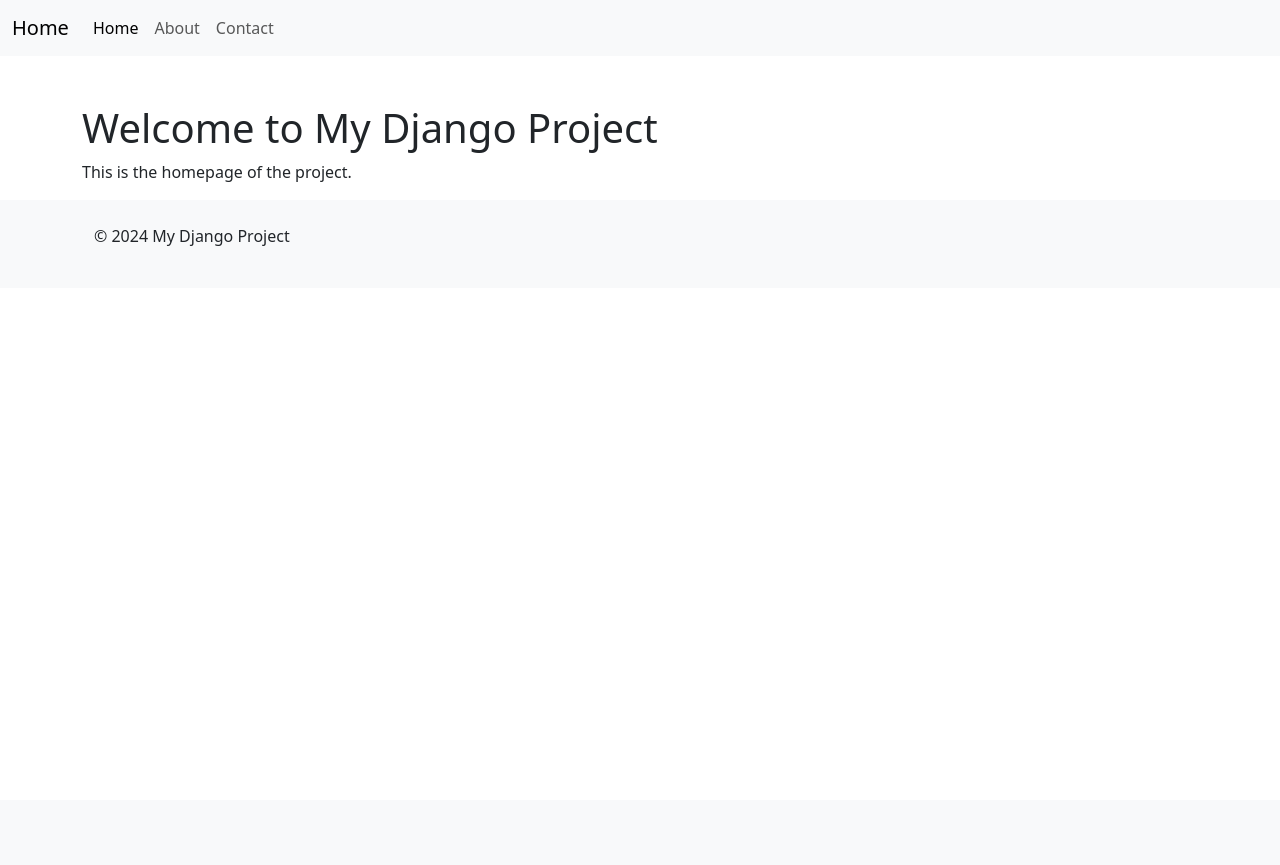
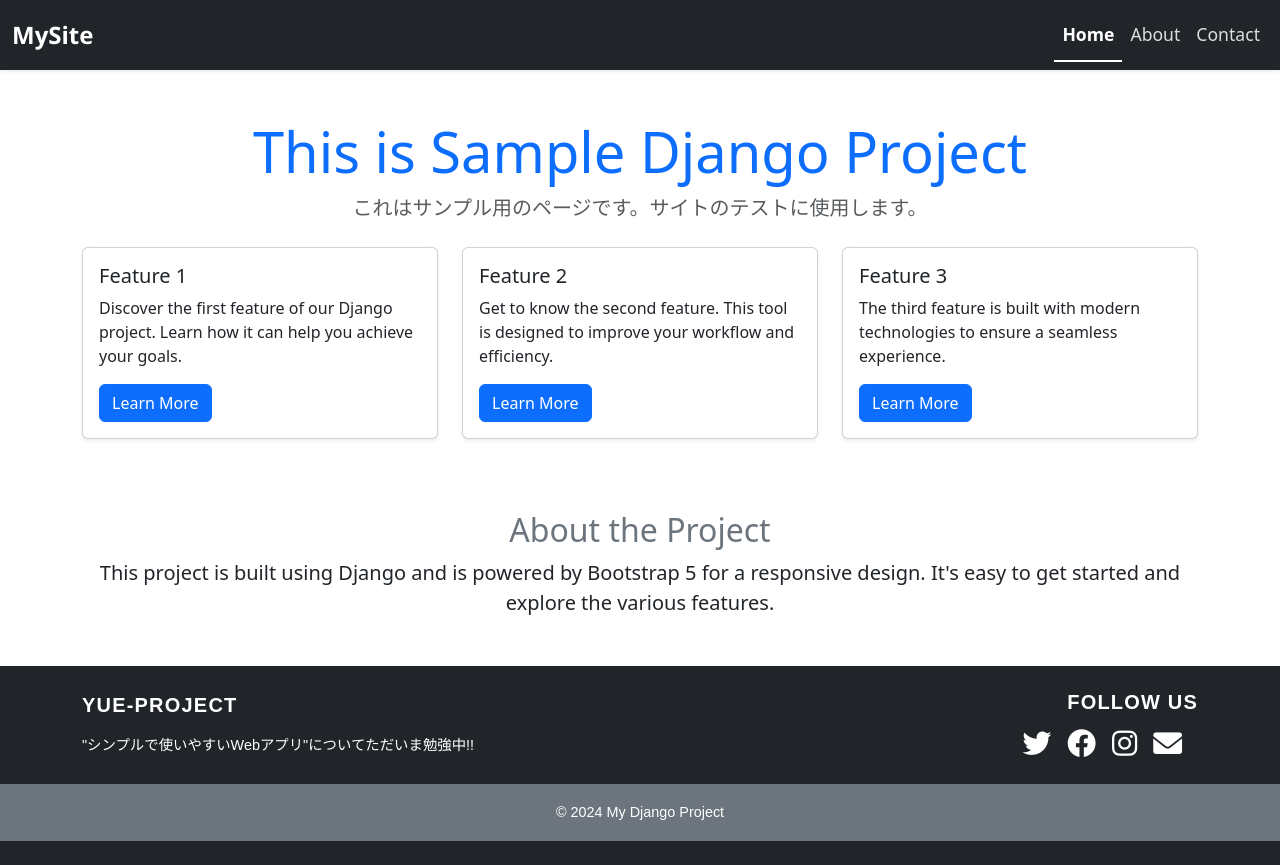
Before and after one commit to yue4521/mysite-django, a Django app: page / in a window 1280 px wide. Before the commit the page ends 246 px from the top, so only its background shows below. Run offline with Django 4.2, Linux system fonts and the light colour scheme; some libraries are stand-ins or nearby versions.

Commit message:
coding header and footer. add sample.html

```diff
--- /dev/null
+++ b/mysite/myblog/static/css/footer.css
@@ -0,0 +1,18 @@
+footer {
+    font-family: 'Arial', sans-serif;
+    font-size: 0.9rem;
+}
+footer h5 {
+    letter-spacing: 1.2px;
+    font-weight: bold;
+}
+footer a {
+    transition: transform 0.3s ease, color 0.3s ease;
+}
+footer a:hover {
+    color: #00aced;
+    transform: scale(1.1);
+}
+footer p {
+    line-height: 1.7;
+}
--- /dev/null
+++ b/mysite/myblog/static/css/header.css
@@ -0,0 +1,61 @@
+/* ナビゲーションバーのスタイル */
+.navbar-brand {
+    font-family: 'Segoe UI', Tahoma, Geneva, Verdana, sans-serif;
+    font-size: 1.5rem;
+    font-weight: bold;
+}
+
+.navbar-nav .nav-link {
+    color: #ddd;
+    font-size: 1.1rem;
+    padding: 0.8rem;
+    transition: color 0.3s ease;
+}
+
+.navbar-nav .nav-link:hover {
+    color: #fff;
+}
+
+.navbar-nav .active {
+    color: #fff;
+    font-weight: bold;
+    border-bottom: 2px solid #fff;
+}
+
+/* ナビゲーションバーの影 */
+.navbar {
+    box-shadow: 0 4px 6px rgba(0, 0, 0, 0.1);
+}
+
+/* トグルボタンのスタイル調整 */
+.navbar-toggler {
+    border: none;
+}
+
+.navbar-toggler-icon {
+    filter: invert(1);
+}
+/* ヘッダー全体のサイズを調整 */
+header {
+    padding: 2rem 0;  /* 上下の余白を増やして高さを大きく */
+    background-color: #343a40;  /* 背景色をダークに */
+}
+
+/* ヘッダー内のテキスト */
+header .navbar-brand {
+    font-size: 2.5rem;  /* サイト名のフォントサイズを大きく */
+    font-weight: bold;  /* 太字 */
+    color: #ffffff;  /* フォントカラー */
+}
+
+/* ヘッダー内のナビゲーションリンク */
+header .navbar-nav .nav-link {
+    font-size: 1.3rem;  /* リンクのフォントサイズを大きく */
+    color: #ddd;
+    transition: color 0.3s ease;
+}
+
+/* ホバー時のリンクの色 */
+header .navbar-nav .nav-link:hover {
+    color: #fff;
+}
--- a/mysite/myblog/templates/home.html
+++ b/mysite/myblog/templates/home.html
@@ -8,13 +8,9 @@
   <body>
     {% include 'includes/header.html' %}
 
-    <div class="container mt-5">
-      <h1>Welcome to My Django Project</h1>
-      <p>This is the homepage of the project.</p>
-    </div>
+    {% include 'sample/sample.html' %}
 
     {% include 'includes/footer.html' %}
 
-    {% bootstrap_javascript %}
   </body>
 </html>
--- a/mysite/myblog/templates/includes/footer.html
+++ b/mysite/myblog/templates/includes/footer.html
@@ -1,7 +1,41 @@
-<!-- templates/includes/footer.html -->
+<!-- Font Awesome CDN -->
+<link href="https://cdnjs.cloudflare.com/ajax/libs/font-awesome/6.0.0-beta3/css/all.min.css" rel="stylesheet">
+
 <!-- フッター -->
-<footer class="bg-light text-center text-lg-start">
-  <div class="container p-4">
-    <p>&copy; 2024 My Django Project</p>
+<footer class="bg-dark text-white text-center text-lg-start py-4">
+  <div class="container">
+    <div class="row align-items-center">
+      <!-- 左側の説明 -->
+      <div class="col-lg-6 col-md-12 mb-4 mb-md-0">
+        <h5 class="text-uppercase mb-3">Yue-Project</h5>
+        <p class="mb-0">
+          "シンプルで使いやすいWebアプリ"についてただいま勉強中!!
+        </p>
+      </div>
+
+      <!-- 右側のソーシャルリンク -->
+      <div class="col-lg-6 col-md-12 text-lg-end text-center">
+        <h5 class="text-uppercase mb-3">Follow Us</h5>
+        <div class="d-flex justify-content-lg-end justify-content-center">
+          <a href="https://twitter.com" class="text-white me-3">
+            <i class="fab fa-twitter fa-2x"></i>
+          </a>
+          <a href="https://facebook.com" class="text-white me-3">
+            <i class="fab fa-facebook fa-2x"></i>
+          </a>
+          <a href="https://instagram.com" class="text-white me-3">
+            <i class="fab fa-instagram fa-2x"></i>
+          </a>
+          <a href="mailto:info@example.com" class="text-white me-3">
+            <i class="fas fa-envelope fa-2x"></i>
+          </a>
+        </div>
+      </div>
+    </div>
+  </div>
+
+  <!-- 著作権表示 -->
+  <div class="text-center p-3 bg-secondary mt-4">
+    <p class="mb-0">&copy; 2024 My Django Project</p>
   </div>
 </footer>
--- a/mysite/myblog/templates/includes/head.html
+++ b/mysite/myblog/templates/includes/head.html
@@ -1,8 +1,16 @@
 <head>
   <meta charset="UTF-8" />
   <meta name="viewport" content="width=device-width, initial-scale=1.0" />
-  <title>My Django Project</title>
+  <title>Yue-Project</title>
+
+  <!-- django-bootstrap5 の各種ライブラリ読み込み -->
   {% load bootstrap5 %}
-  <!-- Bootstrap 5 CSSの読み込み -->
+  {% bootstrap_javascript %}
   {% bootstrap_css %}
+
+  <!-- オリジナルファイルの読み込み(css,javascript)-->
+  {% load static %}
+  <link href="{% static 'css/header.css' %}" rel="stylesheet">
+  <link href="{% static 'css/footer.css' %}" rel="stylesheet">
+
 </head>
--- a/mysite/myblog/templates/includes/header.html
+++ b/mysite/myblog/templates/includes/header.html
@@ -1,18 +1,20 @@
 <!-- ナビゲーションバー -->
-<nav class="navbar navbar-expand-lg navbar-light bg-light">
+<nav class="navbar navbar-expand-lg navbar-dark bg-dark shadow-sm">
   <div class="container-fluid">
-    <a class="navbar-brand" href="/">Home</a>
-    <button class="navbar-toggler" type="button" data-bs-toggle="collapse" data-bs-target="#navbarNav" aria-controls="navbarNav" aria-expanded="false" aria-label="Toggle navigation"><span class="navbar-toggler-icon"></span></button>
+    <a class="navbar-brand" href="/">MySite</a>
+    <button class="navbar-toggler" type="button" data-bs-toggle="collapse" data-bs-target="#navbarNav" aria-controls="navbarNav" aria-expanded="false" aria-label="Toggle navigation">
+      <span class="navbar-toggler-icon"></span>
+    </button>
     <div class="collapse navbar-collapse" id="navbarNav">
-      <ul class="navbar-nav">
+      <ul class="navbar-nav ms-auto">
         <li class="nav-item">
-          <a class="nav-link active" href="/">Home</a>
+          <a class="nav-link {% if request.path == '/' %}active{% endif %}" href="/">Home</a>
         </li>
         <li class="nav-item">
-          <a class="nav-link" href="/about/">About</a>
+          <a class="nav-link {% if request.path == '/about/' %}active{% endif %}" href="/about/">About</a>
         </li>
         <li class="nav-item">
-          <a class="nav-link" href="/contact/">Contact</a>
+          <a class="nav-link {% if request.path == '/contact/' %}active{% endif %}" href="/contact/">Contact</a>
         </li>
       </ul>
     </div>
--- /dev/null
+++ b/mysite/myblog/templates/sample/sample.html
@@ -0,0 +1,48 @@
+<div class="container mt-5">
+    <!-- ヘッダーセクション -->
+    <div class="text-center mb-4">
+        <h1 class="display-4 text-primary ">This is Sample Django Project</h1>
+        <p class="lead text-muted ">これはサンプル用のページです。サイトのテストに使用します。</p>
+    </div>
+
+    <!-- カードセクション -->
+    <div class="row">
+        <!-- カード1 -->
+        <div class="col-md-4 mb-4">
+            <div class="card shadow-sm">
+                <div class="card-body">
+                    <h5 class="card-title">Feature 1</h5>
+                    <p class="card-text">Discover the first feature of our Django project. Learn how it can help you achieve your goals.</p>
+                    <a href="#" class="btn btn-primary">Learn More</a>
+                </div>
+            </div>
+        </div>
+        <!-- カード2 -->
+        <div class="col-md-4 mb-4">
+            <div class="card shadow-sm">
+                <div class="card-body">
+                    <h5 class="card-title">Feature 2</h5>
+                    <p class="card-text">Get to know the second feature. This tool is designed to improve your workflow and efficiency.</p>
+                    <a href="#" class="btn btn-primary">Learn More</a>
+                </div>
+            </div>
+        </div>
+        <!-- カード3 -->
+        <div class="col-md-4 mb-4">
+            <div class="card shadow-sm">
+                <div class="card-body">
+                    <h5 class="card-title">Feature 3</h5>
+                    <p class="card-text">The third feature is built with modern technologies to ensure a seamless experience.</p>
+                    <a href="#" class="btn btn-primary">Learn More</a>
+                </div>
+            </div>
+        </div>
+    </div>
+
+    <!-- 情報セクション -->
+    <section class="my-5">
+        <h2 class="text-center text-secondary">About the Project</h2>
+        <p class="lead text-center">This project is built using Django and is powered by Bootstrap 5 for a responsive design. It's easy to get started and explore the various features.</p>
+    </section>
+
+</div>
```
Also changed, not shown: mysite/myblog/templates/home_content.html (deleted, +0 -43 lines).
